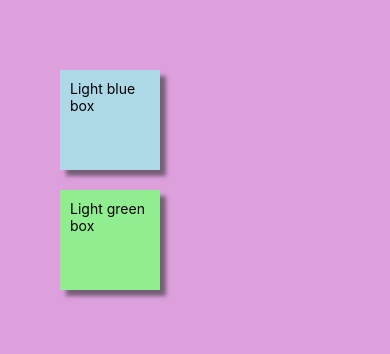
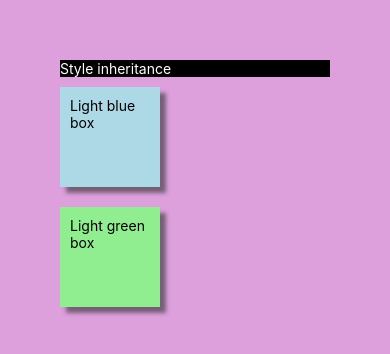
Before and after one commit to Jean-Aime-2023/react-native, a React Native app: screen / in a window 390 px wide. Shown: the top 354 px of the page. Built offline with nearby package versions, Linux system fonts and the light colour scheme.

Commit message:
style-inheritance

```diff
--- a/App.js
+++ b/App.js
@@ -3,6 +3,9 @@ import { Text,View,StyleSheet } from "react-native";
 export default function App(){
   return(
     <View style={styles.container}>
+      <View style={styles.darkMode}>
+        <Text style={styles.darkModeText}>Style inheritance</Text>
+      </View>
       <View style={[styles.box,styles.lightblueBg,styles.boxShadow]}><Text>Light blue box</Text></View>
       <View style={[styles.box,styles.lightgreenBg,styles.boxShadow,styles.androidShadow]}><Text>Light green box</Text></View>
     </View>
@@ -11,6 +14,12 @@ export default function App(){
 
 const styles = StyleSheet.create({
   container:{flex:1,backgroundColor:"plum",padding:60},
+  darkMode:{
+    backgroundColor:"black",
+  },
+  darkModeText:{
+    color:"white"
+  },
   box:{
     width:100,
     height:100,
```
